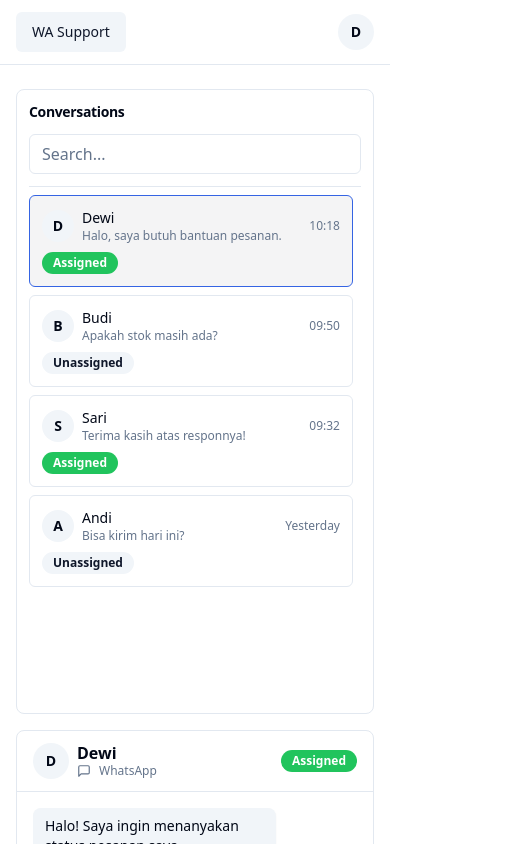
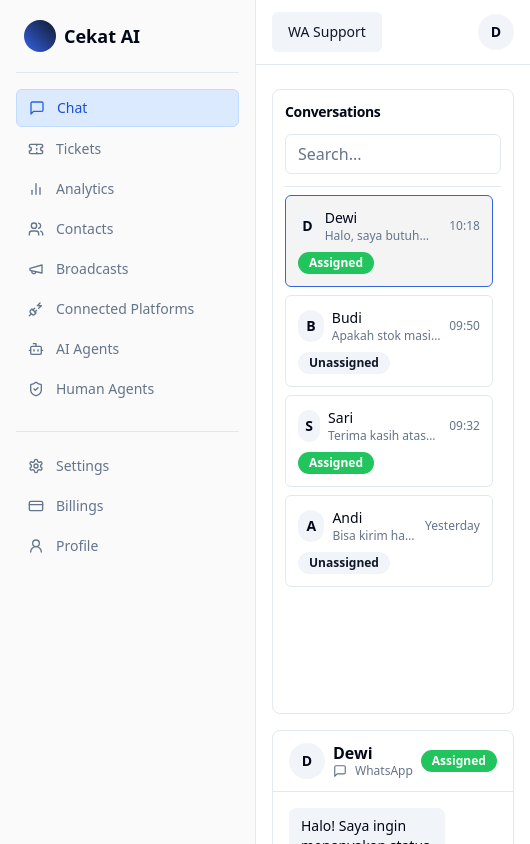
Before and after one commit to ssuperfast49/cekat-replica, a React (Vite) app: page / in a window 390 px wide. Shown: the top 844 px of the page, 530 px wide, since content can reach past the window. Built offline with nearby package versions, Linux system fonts and the light colour scheme.

Commit message:
Fix sidebar behavior
Make sidebar icons and logo fixed size. Remove toggle icon and implement collapse/expand on hover.

```diff
--- a/src/pages/Index.tsx
+++ b/src/pages/Index.tsx
@@ -3,7 +3,7 @@ import type { LucideIcon } from "lucide-react";
 import { Button } from "@/components/ui/button";
 import { Badge } from "@/components/ui/badge";
 import { Separator } from "@/components/ui/separator";
-import { MessageSquare, Ticket, BarChart2, Users, Megaphone, PlugZap, Bot, ShieldCheck, Settings, CreditCard, UserRound, ChevronLeft, Menu } from "lucide-react";
+import { MessageSquare, Ticket, BarChart2, Users, Megaphone, PlugZap, Bot, ShieldCheck, Settings, CreditCard, UserRound } from "lucide-react";
 import ChatMock from "@/components/chat/ChatMock";
 import Analytics from "@/components/analytics/Analytics";
 import Contacts from "@/components/contacts/Contacts";
@@ -30,12 +30,12 @@ const NavItem = ({ icon: Icon, label, active = false, onClick, collapsed }: { ic
       active
         ? "bg-blue-100 text-blue-700 border border-blue-200"
         : "text-muted-foreground hover:bg-blue-50 hover:text-blue-600 hover:border hover:border-blue-100"
-    } ${collapsed ? 'justify-center' : ''}`}
+    }`}
     aria-current={active ? "page" : undefined}
     title={collapsed ? label : undefined}
   >
-    <Icon className={`h-4 w-4 transition-colors ${active ? 'text-blue-600' : 'group-hover:text-blue-600'}`} />
-    {!collapsed && <span className="transition-opacity duration-200">{label}</span>}
+    <Icon className={`h-4 w-4 shrink-0 transition-colors ${active ? 'text-blue-600' : 'group-hover:text-blue-600'}`} />
+    <span className={`transition-opacity duration-200 ${collapsed ? 'opacity-0 w-0 overflow-hidden' : 'opacity-100'}`}>{label}</span>
   </button>
 );
 
@@ -54,7 +54,6 @@ const StepCard = ({ step, title, description, emoji }: { step: number; title: st
 
 const Index = () => {
   const [active, setActive] = useState<NavKey>("chat");
-  const [sidebarCollapsed, setSidebarCollapsed] = useState(false);
   const [sidebarExpanded, setSidebarExpanded] = useState(false);
 
   return (
@@ -63,53 +62,36 @@ const Index = () => {
         {/* Sidebar */}
         <aside
           className={`shrink-0 border-r border-sidebar-border bg-sidebar p-4 transition-all duration-300 ease-in-out ${
-            sidebarCollapsed && !sidebarExpanded ? 'w-16' : 'w-64'
-          } ${sidebarCollapsed ? 'md:block' : 'hidden md:block'}`}
-          onMouseEnter={() => sidebarCollapsed && setSidebarExpanded(true)}
-          onMouseLeave={() => sidebarCollapsed && setSidebarExpanded(false)}
+            sidebarExpanded ? 'w-64' : 'w-16'
+          } md:block`}
+          onMouseEnter={() => setSidebarExpanded(true)}
+          onMouseLeave={() => setSidebarExpanded(false)}
         >
-          <div className={`flex items-center gap-2 px-2 py-1 transition-all duration-200 ${
-            sidebarCollapsed && !sidebarExpanded ? 'justify-center' : ''
-          }`}>
-            {(!sidebarCollapsed || sidebarExpanded) && (
-              <>
-                <div className="h-8 w-8 rounded-full bg-gradient-to-tr from-brand to-primary" aria-hidden />
-                <span className="text-lg font-semibold transition-opacity duration-200">Cekat AI</span>
-              </>
-            )}
-            {sidebarCollapsed && !sidebarExpanded && (
-              <div className="h-8 w-8 rounded-full bg-gradient-to-tr from-brand to-primary" aria-hidden />
-            )}
+          <div className="flex items-center gap-2 px-2 py-1 transition-all duration-200">
+            <div className="h-8 w-8 shrink-0 rounded-full bg-gradient-to-tr from-brand to-primary" aria-hidden />
+            <span className={`text-lg font-semibold transition-opacity duration-200 whitespace-nowrap ${
+              sidebarExpanded ? 'opacity-100' : 'opacity-0 w-0 overflow-hidden'
+            }`}>
+              Cekat AI
+            </span>
           </div>
           <Separator className="my-4" />
 
-          {/* Collapse Toggle */}
-          <div className={`flex ${sidebarCollapsed && !sidebarExpanded ? 'justify-center' : 'justify-end'} mb-2`}>
-            <Button
-              variant="ghost"
-              size="sm"
-              onClick={() => setSidebarCollapsed(!sidebarCollapsed)}
-              className="h-8 w-8 p-0 hover:bg-blue-50"
-            >
-              {sidebarCollapsed ? <Menu className="h-4 w-4" /> : <ChevronLeft className="h-4 w-4" />}
-            </Button>
-          </div>
-
           <nav className="flex flex-col gap-1">
-            <NavItem icon={MessageSquare} label="Chat" active={active === "chat"} onClick={() => setActive("chat")} collapsed={sidebarCollapsed && !sidebarExpanded} />
-            <NavItem icon={Ticket} label="Tickets" active={active === "tickets"} onClick={() => setActive("tickets")} collapsed={sidebarCollapsed && !sidebarExpanded} />
-            <NavItem icon={BarChart2} label="Analytics" active={active === "analytics"} onClick={() => setActive("analytics")} collapsed={sidebarCollapsed && !sidebarExpanded} />
-            <NavItem icon={Users} label="Contacts" active={active === "contacts"} onClick={() => setActive("contacts")} collapsed={sidebarCollapsed && !sidebarExpanded} />
-            <NavItem icon={Megaphone} label="Broadcasts" active={active === "broadcasts"} onClick={() => setActive("broadcasts")} collapsed={sidebarCollapsed && !sidebarExpanded} />
-            <NavItem icon={PlugZap} label="Connected Platforms" active={active === "platforms"} onClick={() => setActive("platforms")} collapsed={sidebarCollapsed && !sidebarExpanded} />
-            <NavItem icon={Bot} label="AI Agents" active={active === "aiagents"} onClick={() => setActive("aiagents")} collapsed={sidebarCollapsed && !sidebarExpanded} />
-            <NavItem icon={ShieldCheck} label="Human Agents" active={active === "humanagents"} onClick={() => setActive("humanagents")} collapsed={sidebarCollapsed && !sidebarExpanded} />
+            <NavItem icon={MessageSquare} label="Chat" active={active === "chat"} onClick={() => setActive("chat")} collapsed={!sidebarExpanded} />
+            <NavItem icon={Ticket} label="Tickets" active={active === "tickets"} onClick={() => setActive("tickets")} collapsed={!sidebarExpanded} />
+            <NavItem icon={BarChart2} label="Analytics" active={active === "analytics"} onClick={() => setActive("analytics")} collapsed={!sidebarExpanded} />
+            <NavItem icon={Users} label="Contacts" active={active === "contacts"} onClick={() => setActive("contacts")} collapsed={!sidebarExpanded} />
+            <NavItem icon={Megaphone} label="Broadcasts" active={active === "broadcasts"} onClick={() => setActive("broadcasts")} collapsed={!sidebarExpanded} />
+            <NavItem icon={PlugZap} label="Connected Platforms" active={active === "platforms"} onClick={() => setActive("platforms")} collapsed={!sidebarExpanded} />
+            <NavItem icon={Bot} label="AI Agents" active={active === "aiagents"} onClick={() => setActive("aiagents")} collapsed={!sidebarExpanded} />
+            <NavItem icon={ShieldCheck} label="Human Agents" active={active === "humanagents"} onClick={() => setActive("humanagents")} collapsed={!sidebarExpanded} />
           </nav>
-          <div className={`mt-auto flex-col gap-1 pt-6 ${sidebarCollapsed && !sidebarExpanded ? 'hidden' : 'hidden md:flex'}`}>
+          <div className={`mt-auto flex-col gap-1 pt-6 ${sidebarExpanded ? 'flex' : 'hidden'}`}>
             <Separator className="mb-3" />
-            <NavItem icon={Settings} label="Settings" active={active === "settings"} onClick={() => setActive("settings")} collapsed={sidebarCollapsed && !sidebarExpanded} />
-            <NavItem icon={CreditCard} label="Billings" active={active === "billings"} onClick={() => setActive("billings")} collapsed={sidebarCollapsed && !sidebarExpanded} />
-            <NavItem icon={UserRound} label="Profile" active={active === "profile"} onClick={() => setActive("profile")} collapsed={sidebarCollapsed && !sidebarExpanded} />
+            <NavItem icon={Settings} label="Settings" active={active === "settings"} onClick={() => setActive("settings")} collapsed={!sidebarExpanded} />
+            <NavItem icon={CreditCard} label="Billings" active={active === "billings"} onClick={() => setActive("billings")} collapsed={!sidebarExpanded} />
+            <NavItem icon={UserRound} label="Profile" active={active === "profile"} onClick={() => setActive("profile")} collapsed={!sidebarExpanded} />
           </div>
         </aside>
 
```
